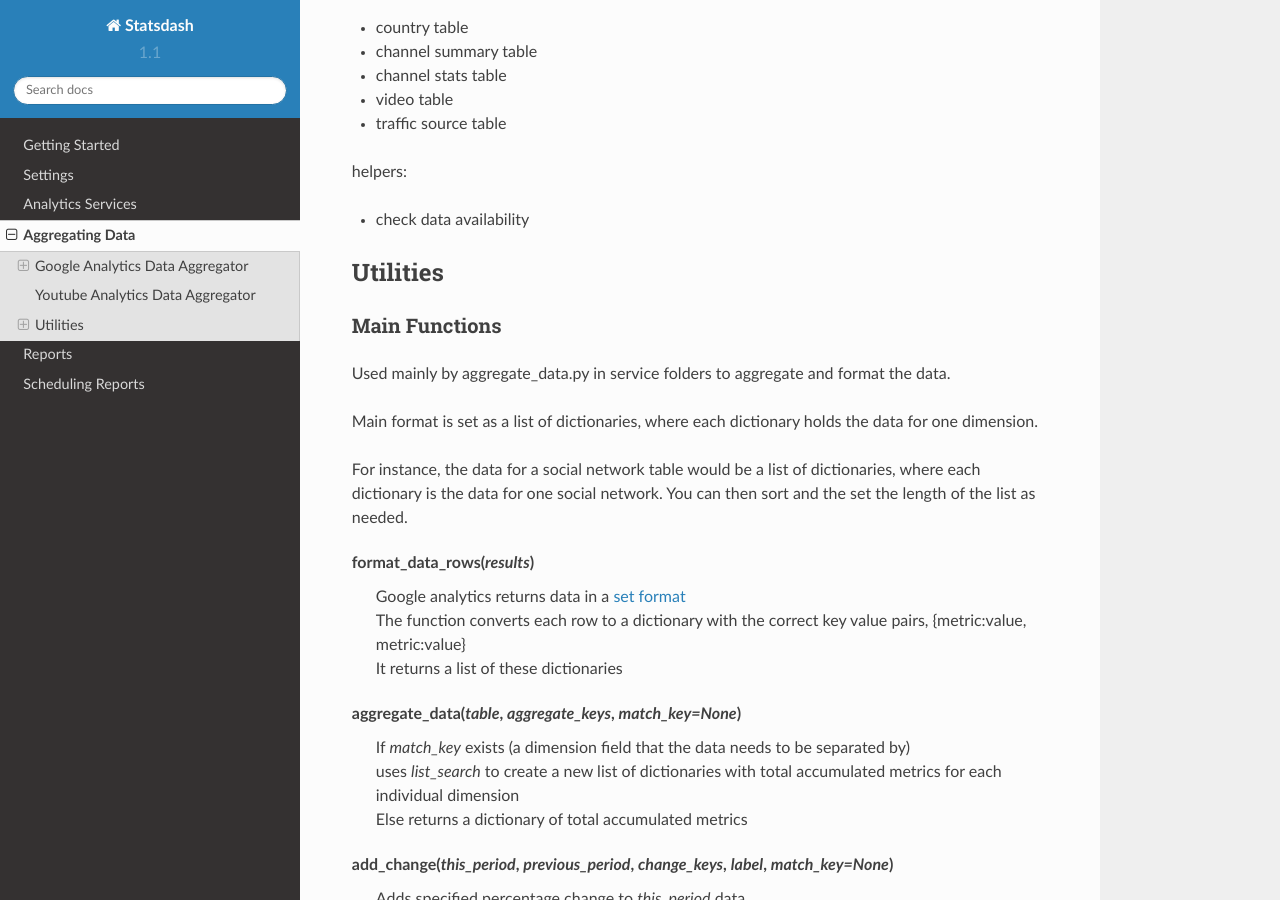
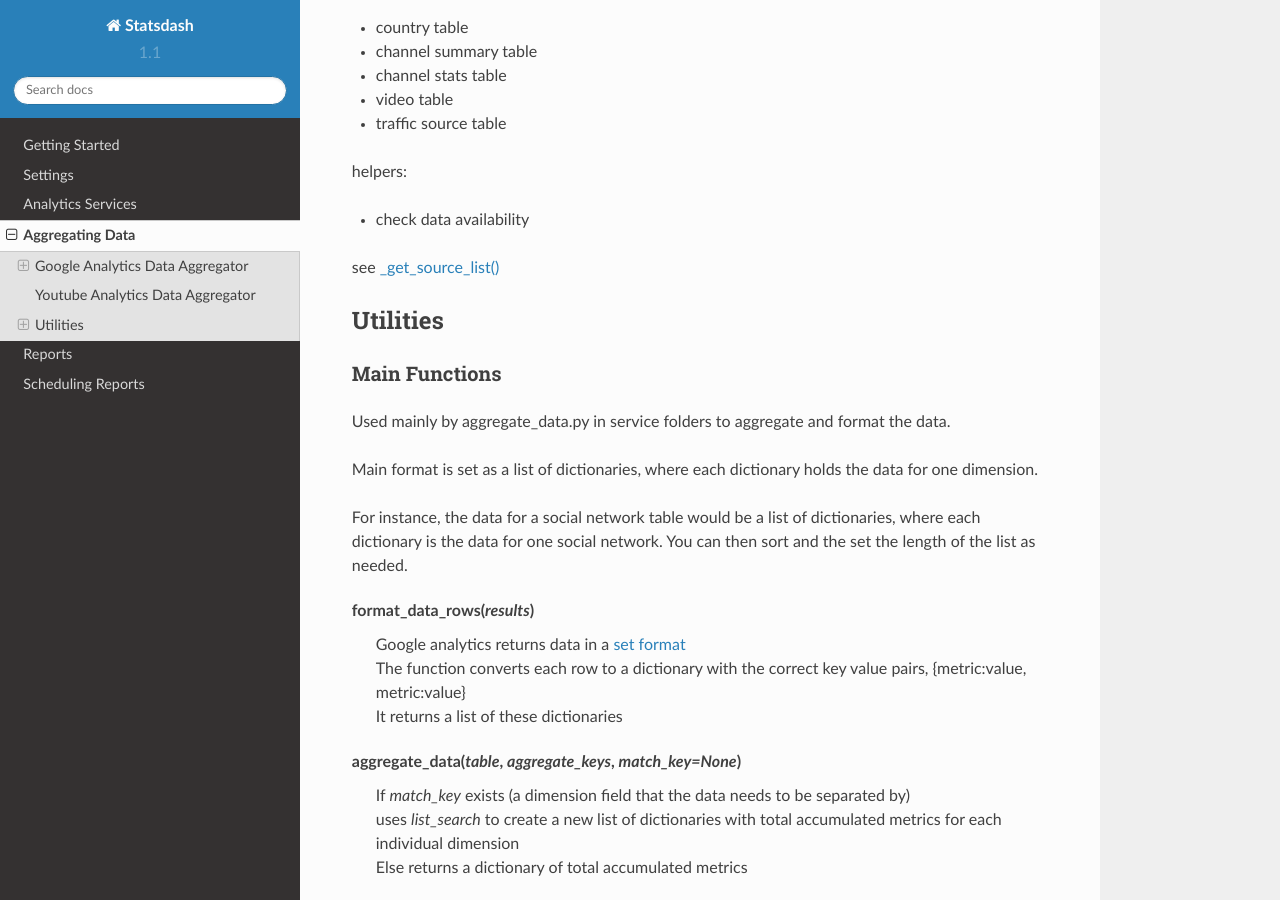
Before and after one commit to gamernetwork/gastatsdash, a Sphinx documentation site: the page built from docs/aggregating_data.rst, in a window 1280 px wide and 900 px high, scrolled down 2970 px. Built offline with Sphinx 7.4.7 and the Read the Docs theme 2.0.0, drawn with Linux system fonts in a browser that asks for light colours.

Commit message:
tsstinf refs

```diff
--- a/docs/aggregating_data.rst
+++ b/docs/aggregating_data.rst
@@ -129,6 +129,7 @@ helpers:
 
 - check data availability
 
+see :ref:`get-source-list`
 
 Utilities
 --------
```
